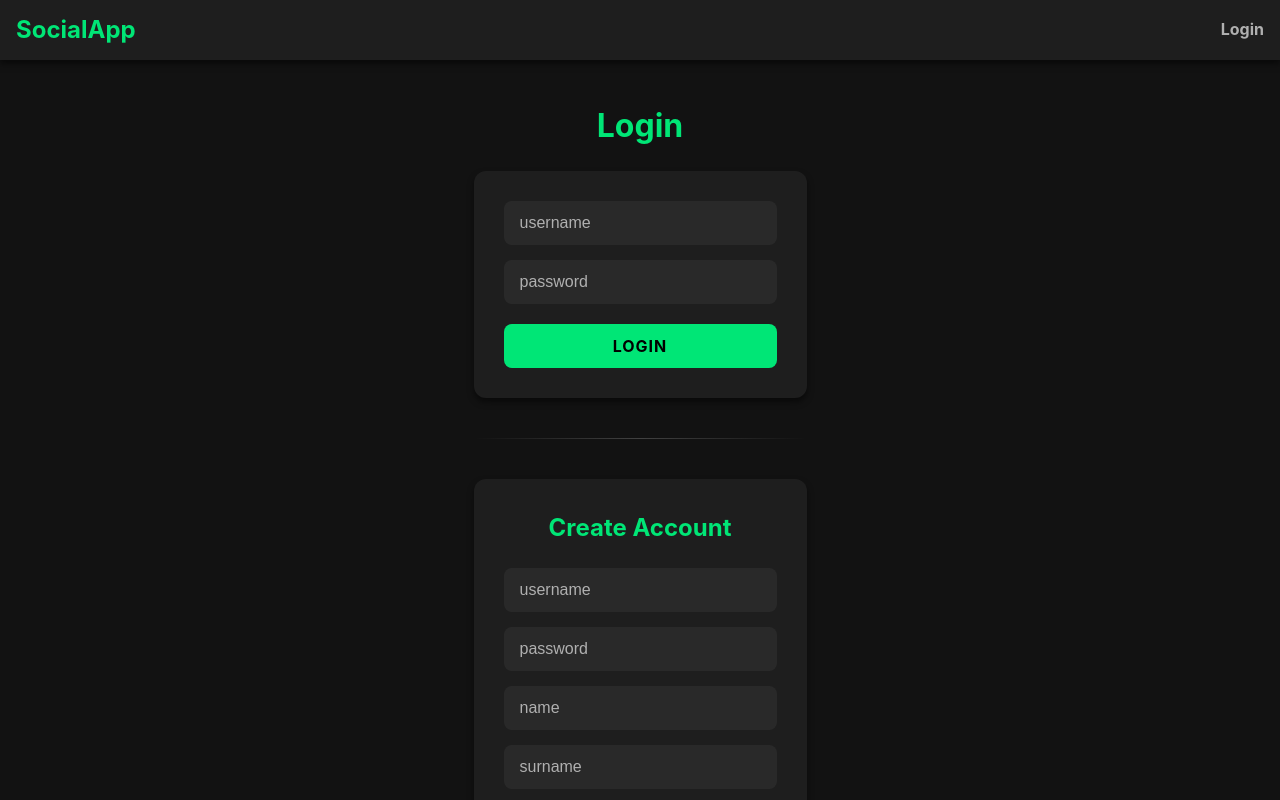
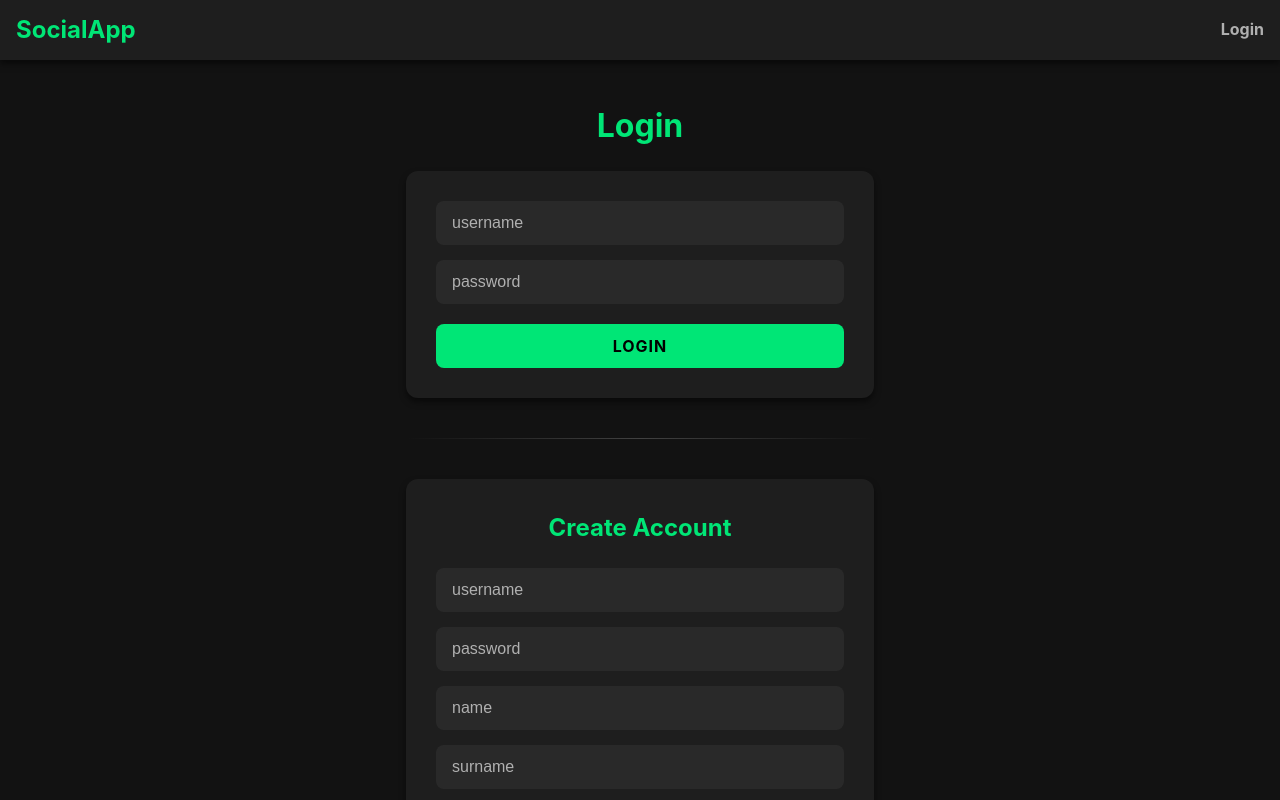
Before and after one commit to UniversityOfGdanskProjects/projekt-frontend-development-2025-2026-antek-bal, a React (Vite) app: page /login in a window 1280 px wide. Shown: the top 800 px of the page. Built offline with nearby package versions, Linux system fonts and the light colour scheme.

Commit message:
Refactored layout

```diff
--- a/src/components/Layout.jsx
+++ b/src/components/Layout.jsx
@@ -1,14 +1,15 @@
 import Navbar from "./Navbar.jsx";
-
 import "./Layout.scss";
 
-function Layout({children}) {
+const Layout = ({ children }) => {
     return (
-        <main className="layout">
-            <Navbar/>
-            {children}
-        </main>
-    );
+        <div className="layout">
+            <Navbar />
+            <main className="main-content">
+                {children}
+            </main>
+        </div>
+    )
 }
 
 export default Layout;
--- a/src/components/Layout.scss
+++ b/src/components/Layout.scss
@@ -10,4 +10,5 @@
 
 main {
   width: 100%;
+  flex: 1;
 }
```
